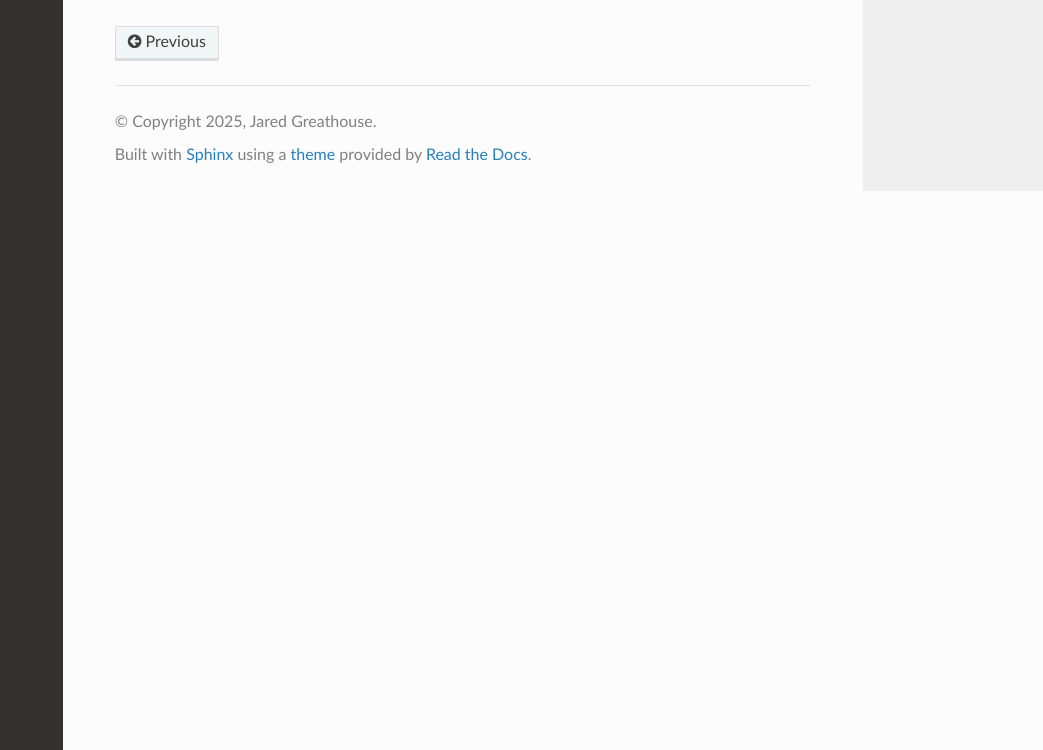
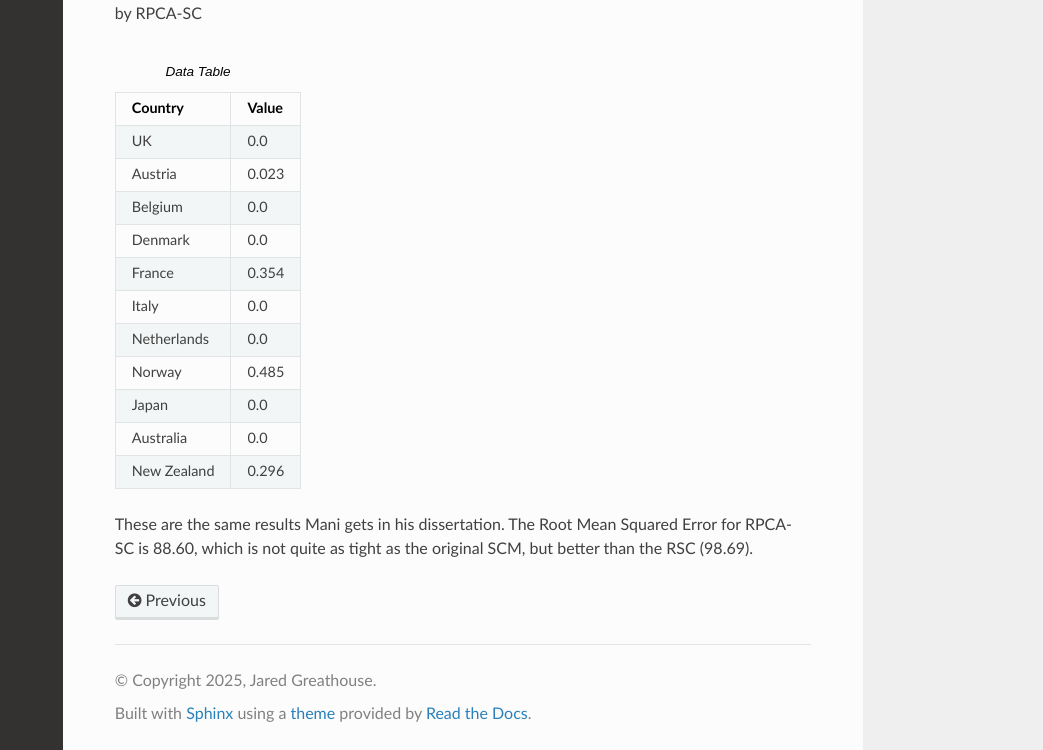
Before and after one commit to jgreathouse9/mlsynth, a Sphinx documentation site: the page built from docs/clustersc.rst, in a window 1280 px wide and 1400 px high, scrolled down 5606 px. Shown: the part 650-1400 px from the top of the window, without its empty margins (237-1280 px from the left). Built offline with Sphinx 7.4.7 and the Read the Docs theme 3.1.0, drawn with Linux system fonts in a browser that asks for light colours; pages that are not in the unit, such as notebooks, are missing from menus; some of the changed text lies outside the part shown.

Commit message:
Update clustersc.rst

```diff
--- a/docs/clustersc.rst
+++ b/docs/clustersc.rst
@@ -237,4 +237,35 @@ We can now turn to an empirical example, namely the reanalysis of West Germany'
    :width: 600px
 
 
-Here we plot the West Germany Synthetic Control predictions.
+Here we plot the West Germany Synthetic Control predictions. Here are the weights as produced by RPCA-SC
+
+.. list-table:: Data Table
+   :header-rows: 1
+
+   * - Country
+     - Value
+   * - UK
+     - 0.0
+   * - Austria
+     - 0.023
+   * - Belgium
+     - 0.0
+   * - Denmark
+     - 0.0
+   * - France
+     - 0.354
+   * - Italy
+     - 0.0
+   * - Netherlands
+     - 0.0
+   * - Norway
+     - 0.485
+   * - Japan
+     - 0.0
+   * - Australia
+     - 0.0
+   * - New Zealand
+     - 0.296
+
+
+These are the same results Mani gets in his dissertation. The Root Mean Squared Error for RPCA-SC is 88.60, which is not quite as tight as the original SCM, but better than the RSC (98.69).
```
